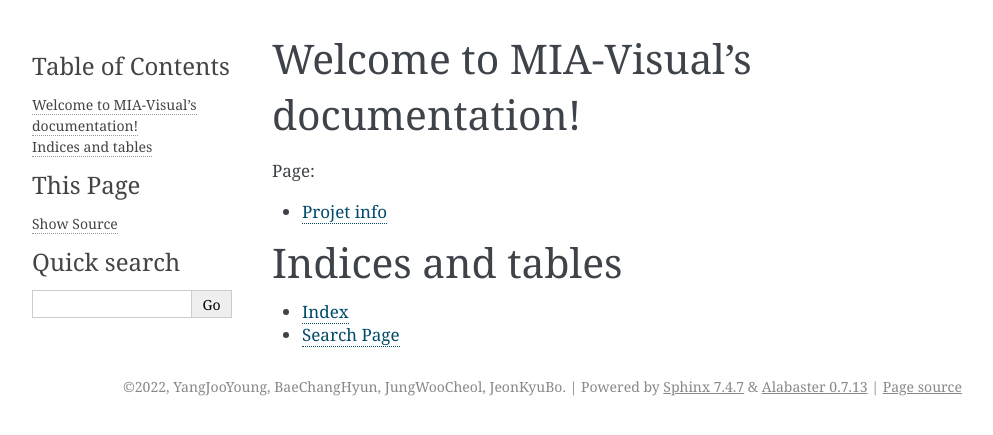
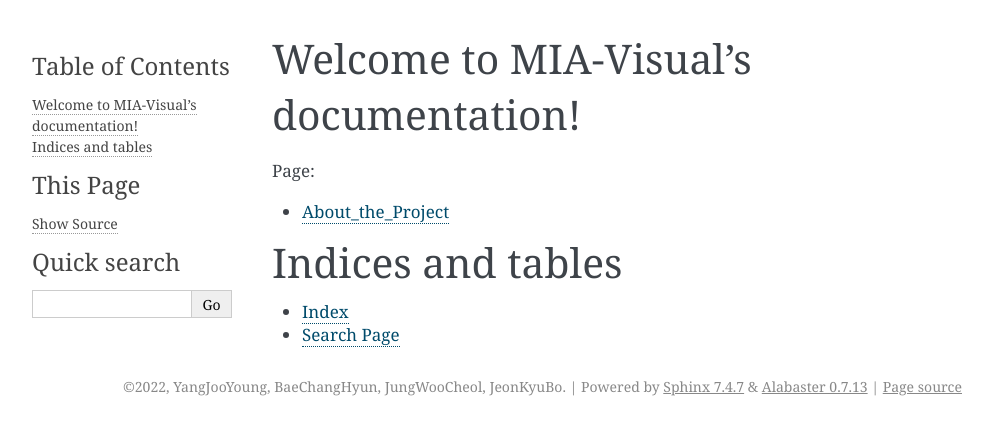
Before and after one commit to JooYoung-23/MIA-Visual, a Sphinx documentation site: the page built from docs/index.rst, in a window 1280 px wide. Shown: the top 435 px of the page, without its empty margins (148-1141 px from the left). Built offline with Sphinx 7.4.7, drawn with Linux system fonts in a browser that asks for light colours.

Commit message:
Update About_the_Project.rst

```diff
--- a/docs/About_the_Project.rst
+++ b/docs/About_the_Project.rst
@@ -1,4 +1,4 @@
-Projet info
+About_the_Project
 ======================================
 .. image:: matplotlib.png
    :width: 500px
```
